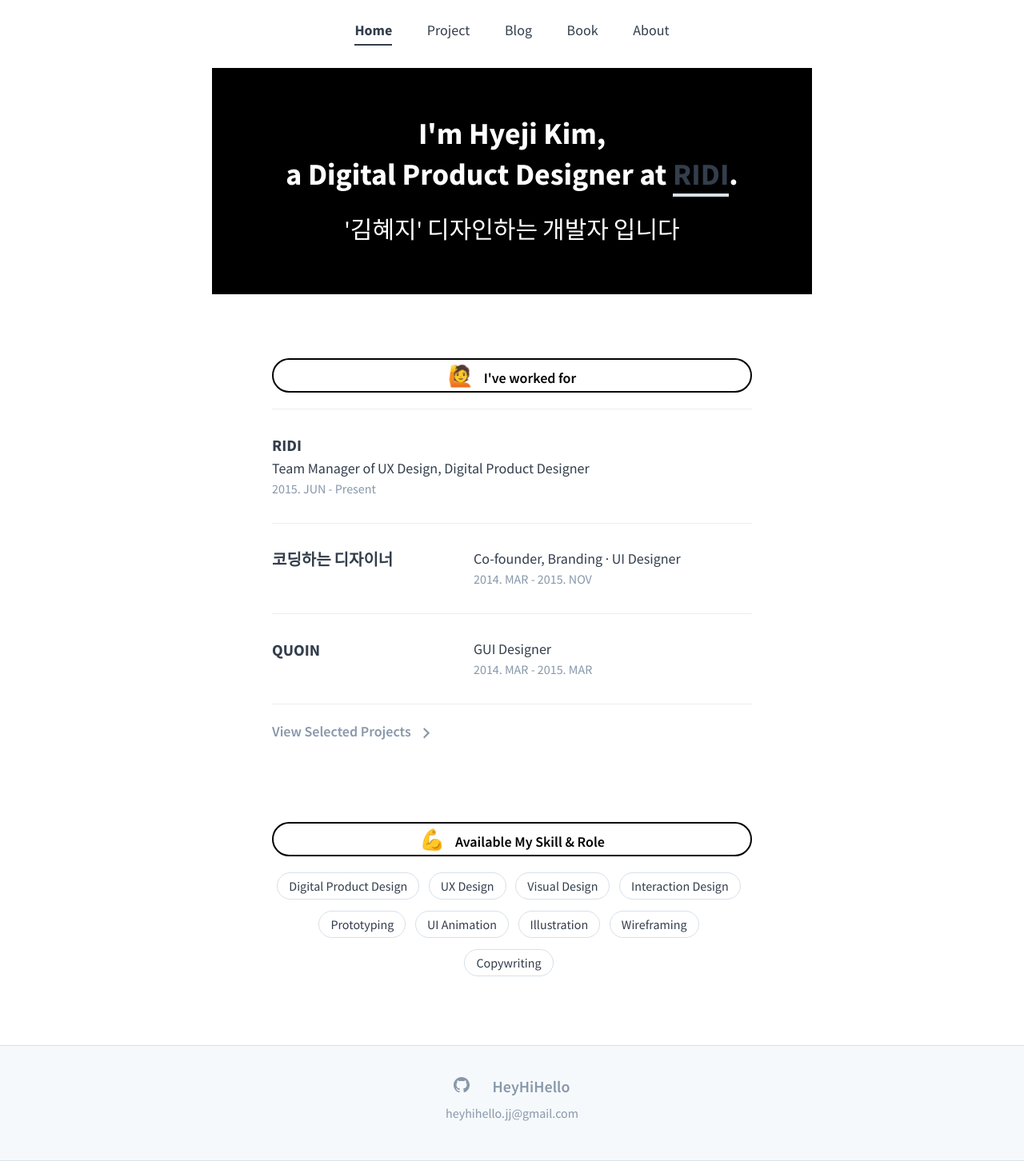
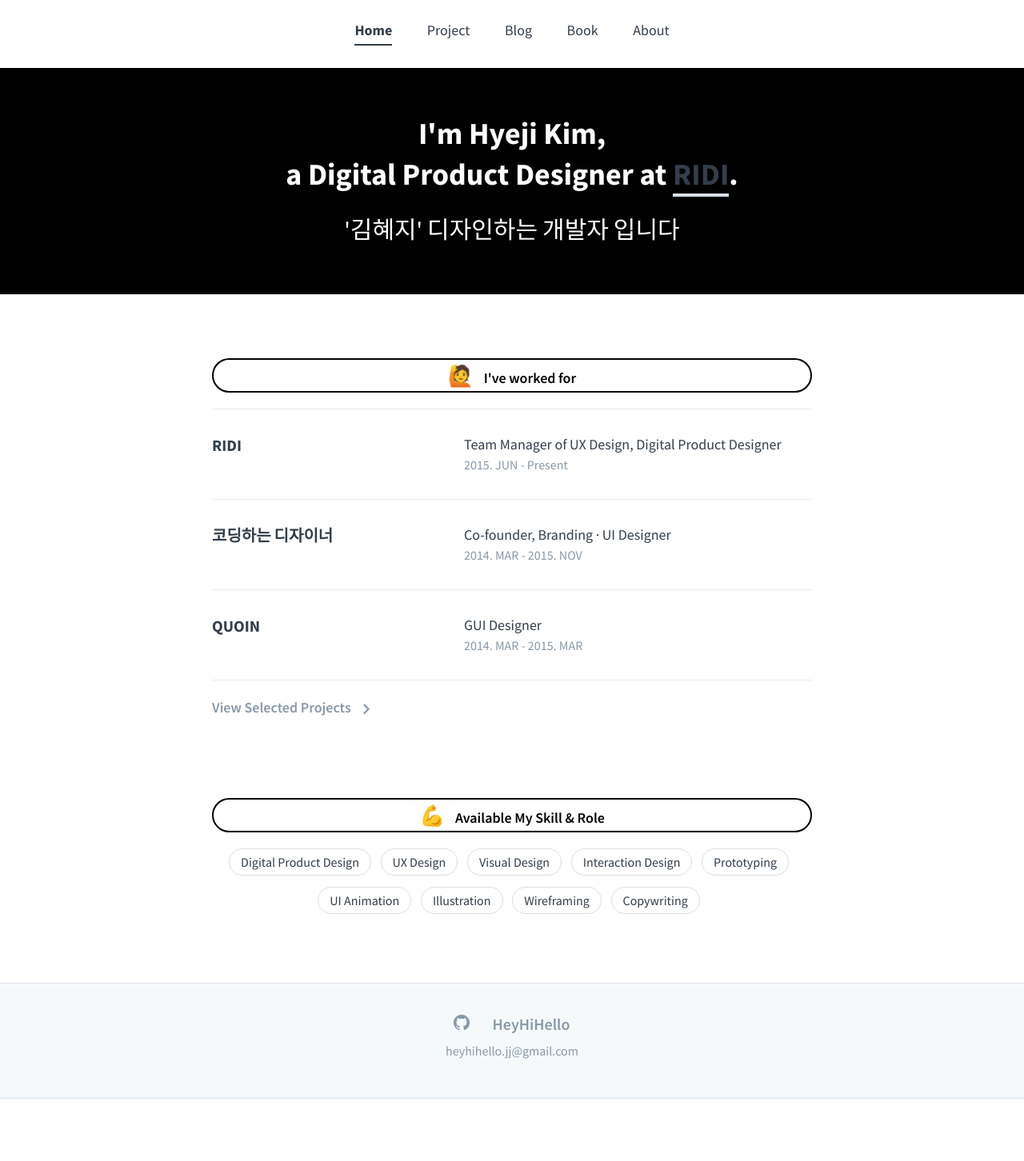
Before and after one commit to HeyHiHello17/HeyHiHello17.github.io, a Jekyll site: the page built from index.md, in a window 1280 px wide. Shown: the whole page at 80% size. Built offline with Jekyll 4.4.1, drawn with Linux system fonts in a browser that asks for light colours; after the commit the page ends 1374 px from its top, so only the background shows below that.

Commit message:
메인 최대크기 주석

```diff
--- a/_sass/_layout.scss
+++ b/_sass/_layout.scss
@@ -1,7 +1,7 @@
 .container {
   margin: 40px auto;
-  //max-width: 750px;
-  //width: 80%;
+ //max-width: 750px;
+ //width: 80%;
     @media (max-width: $break-small) {
         //width: 88%;
         margin: 24px auto;
@@ -12,8 +12,8 @@ main,
 footer>.footer_wrap,
 .nav-container {
   margin: 0 auto;
-  max-width: 750px;
-  width: 80%;
+//  max-width: 750px;
+// width: 80%;
     @media (max-width: $break-small) {
         width: 88%;
     }
```
